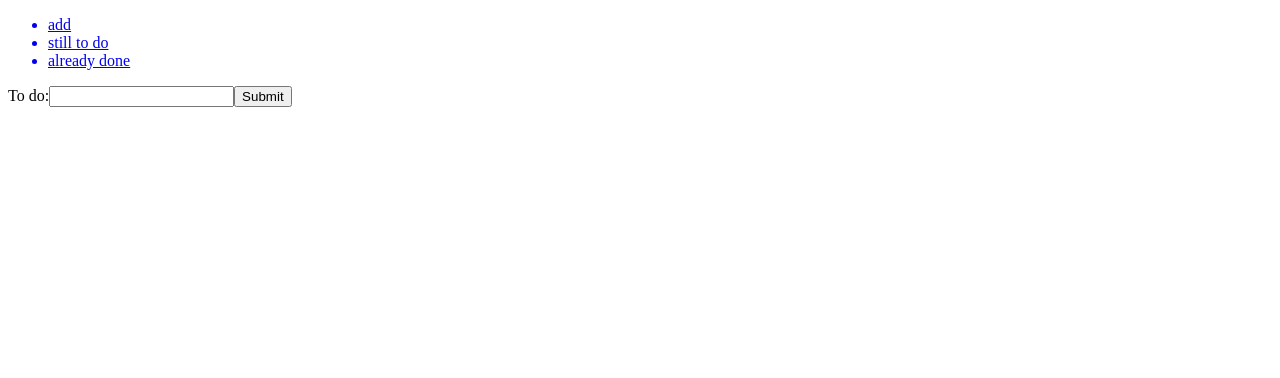
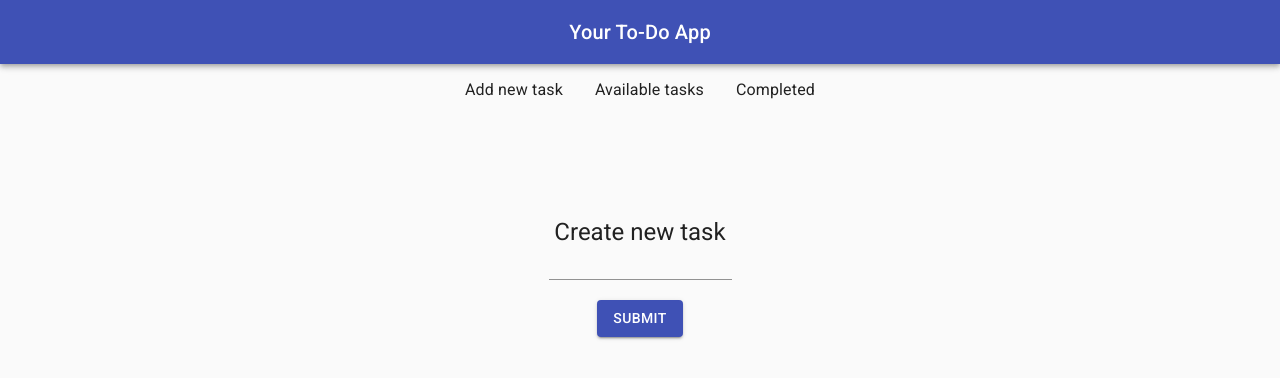
Before and after one commit to Element7/to-sth, a React (Create React App) app: page / in a window 1280 px wide. Shown: the top 378 px of the page. Built offline with nearby package versions, Linux system fonts and the light colour scheme.

Commit message:
Basic ugly layout from material-ui

```diff
--- a/package.json
+++ b/package.json
@@ -3,11 +3,15 @@
   "version": "0.1.0",
   "private": true,
   "dependencies": {
+    "@material-ui/core": "^4.5.2",
+    "@material-ui/icons": "^4.5.1",
+    "@material-ui/styles": "^4.5.2",
     "react": "^16.11.0",
     "react-dom": "^16.11.0",
     "react-redux": "^7.1.1",
     "react-router-dom": "^5.1.2",
     "react-scripts": "3.2.0",
+    "recompose": "^0.30.0",
     "redux": "^4.0.4",
     "redux-devtools-extension": "^2.13.8",
     "redux-logger": "^3.0.6",
--- a/public/index.html
+++ b/public/index.html
@@ -3,18 +3,17 @@
 
 <head>
   <meta charset="utf-8" />
-
   <meta name="viewport" content="width=device-width, initial-scale=1" />
   <meta name="theme-color" content="#000000" />
   <meta name="description" content="Web site created using create-react-app" />
-
+  <link rel="stylesheet" href="https://fonts.googleapis.com/css?family=Roboto:300,400,500,700&display=swap" />
+  <link rel="stylesheet" href="https://fonts.googleapis.com/icon?family=Material+Icons" />
   <title>React App</title>
 </head>
 
 <body>
   <noscript>You need to enable JavaScript to run this app.</noscript>
   <div id="root"></div>
-
 </body>
 
 </html>
--- a/src/actions/index.js
+++ b/src/actions/index.js
@@ -1,6 +1,12 @@
-export const SHOW_CURRENT_LIST = '[list] Show current list';
+export const ADD_TASK = '[list] Show current list';
+export const FILTER_LIST = '[list] delete task from list';
 
 export const showList = (list) => ({
-    type: SHOW_CURRENT_LIST,
+    type: ADD_TASK,
     list
 });
+
+export const filterList = (list) => ({
+    type: FILTER_LIST,
+    list
+})
--- a/src/components/Done.js
+++ b/src/components/Done.js
@@ -1,13 +1,12 @@
 import React, { Component } from 'react';
-import Header from './Header';
+import { Container } from '@material-ui/core'
 
 class Done extends Component {
     render() {
         return (
-            <div>
-                <Header />
+            <Container>
                 done
-            </div>
+            </Container>
         )
     }
 }
--- a/src/components/Form.js
+++ b/src/components/Form.js
@@ -1,6 +1,16 @@
 import React, { Component } from 'react';
 import { connect } from 'react-redux';
-import { showList } from '../actions'
+import { showList } from '../actions';
+import { Button, Typography, TextField, Container, FormControl } from '@material-ui/core';
+
+const formStyle = {
+    display: 'flex',
+    justifyContent: 'center',
+    alignItems: 'center',
+    flexDirection: 'columns',
+    marginTop: '100px'
+}
+
 
 class Form extends Component {
     constructor(props) {
@@ -15,6 +25,8 @@ class Form extends Component {
     }
 
     onSubmit = (e) => {
+        console.log('asdasd');
+
         e.preventDefault();
         const taskItem = {
             task: this.state.task,
@@ -24,24 +36,26 @@ class Form extends Component {
     render() {
         const { task } = this.state;
         return (
-            <div>
-                <form onSubmit={this.onSubmit}>
-                    <label>To do:</label>
-                    <input type='text' name='task' onChange={this.onChange} value={task}></input>
-                    <button type='submit'>Submit</button>
-                </form>
-            </div>
+            <Container>
+                <FormControl style={formStyle} >
+                    <Typography variant='h5'>Create new task</Typography>
+                    <TextField type='text' name='task' onChange={this.onChange} value={task}></TextField>
+                    <br />
+                    <Button onClick={this.onSubmit} color='primary' variant='contained'>Submit</Button>
+                </FormControl>
+            </Container >
+
         )
     }
 }
 
-const mapState = ({ list }) => ({
+const mapStateToProps = ({ list }) => ({
     list
 });
 
-const mapDispatch = dispatch => ({
+const mapDispatchToProps = dispatch => ({
     add: (list) => dispatch(showList(list))
 })
 
 
-export default connect(mapState, mapDispatch)(Form);
+export default connect(mapStateToProps, mapDispatchToProps)(Form);
--- a/src/components/Header.js
+++ b/src/components/Header.js
@@ -1,21 +1,69 @@
+import { NavLink } from 'react-router-dom';
 import React, { Component } from 'react'
-import { NavLink } from 'react-router-dom';
+import {
+    AppBar, Toolbar, Typography,
+    CssBaseline, MenuList, MenuItem, Box
+} from '@material-ui/core'
+
+
+
+const styles = () => ({
+    root: {
+        flexGrow: 1,
+        zIndex: 1,
+        overflow: 'hidden',
+        position: 'relative',
+        display: 'flex',
+        width: '100%',
+    },
+    menulist: {
+        display: 'flex',
+        margin: '0 auto',
+        justifyContent: 'center'
+    },
+    fullWidth: {
+        width: '100%'
+    },
+    AppBar: {
+        width: '100wh'
+    }
+})
 
 
 class Header extends Component {
 
 
     render() {
-        return (
-            <div>
-                <ul>
-                    <NavLink to='/'><li>add</li></NavLink>
-                    <NavLink to='/list'> <li>still to do</li></NavLink>
-                    <NavLink to='/done'> <li>already done</li></NavLink>
-                </ul>
-            </div>
+        const classes = styles()
+        return (<>
+            <CssBaseline />
+            <AppBar position="static">
+                <Toolbar >
+                    <Typography style={classes.fullWidth} variant="h6" align='center' color="inherit" noWrap> Your To-Do App
+                        </Typography>
+                </Toolbar>
+            </AppBar>
+            <Box>
+                <MenuList style={classes.menulist}>
+                    <MenuItem component={NavLink} to='/'>
+                        Add new task
+                            </MenuItem>
+                    <MenuItem component={NavLink} to='/list'>
+                        Available tasks
+                            </MenuItem>
+                    <MenuItem component={NavLink} to='/done'>
+                        Completed
+                             </MenuItem>
+                </MenuList>
+            </Box>
+
+
+        </ >
+
+
         )
     }
 }
 
-export default Header;
+
+export default Header
--- a/src/components/Page.js
+++ b/src/components/Page.js
@@ -1,15 +1,14 @@
-import Header from './Header';
 import Form from './Form';
 import React, { Component } from 'react';
+import { Container } from '@material-ui/core'
 
 
 export default class Page extends Component {
     render() {
         return (
-            <div>
-                <Header />
+            <Container>
                 <Form />
-            </div>
+            </Container>
         )
     }
 }
--- a/src/components/Routes.js
+++ b/src/components/Routes.js
@@ -3,11 +3,13 @@ import { HashRouter as Router, Route, Switch } from 'react-router-dom';
 import Page from './Page';
 import { list } from './Todo';
 import Done from './Done';
+import Header from './Header'
 class Routes extends Component {
     render() {
         return (
             <div>
                 <Router>
+                    <Header />
                     <Switch>
                         <Route exact path="/" component={Page} />
                         <Route path="/list" component={list} />
--- a/src/components/Todo.js
+++ b/src/components/Todo.js
@@ -1,30 +1,60 @@
 import React, { Component } from 'react';
-import Header from './Header'
 import { connect } from "react-redux";
 import { showList } from "../actions";
+import { filterList } from "../actions";
+import ClearIcon from '@material-ui/icons/Clear';
+import { Container, List, ListItem, Button } from '@material-ui/core';
+import CheckIcon from '@material-ui/icons/Check';
+
+
+const ListItemStyle = {
+    display: 'flex',
+    justifyContent: 'space-between'
+}
+
 
 class Todo extends Component {
+
+    handleClear = e => {
+
+
+
+        this.props.filter(this.props.list)
+
+
+
+    }
     render() {
+        const handleBtns = <div>
+            <Button><CheckIcon /></Button>
+            <Button onClick={this.handleClear}><ClearIcon /></Button>
+        </div>
+
         const todoList = this.props.list.map(item => {
-            return (
-                <li key={item.todo}>{item.todo}</li>
+            return (<>
+                <ListItem style={ListItemStyle} divider={true} key={item.todo}>{item.todo}{handleBtns}</ListItem>
+            </>
             )
-
         })
         return (
-            <div>
-                <Header />
-                <ul>{todoList}</ul>
-            </div>
+            <Container>
+                <List >{todoList}</List>
+            </Container>
         )
     }
 }
 
+
+
 const mapStateToProps = (state) => {
     return {
-        list: state.list
+        list: state.list,
+        filterList: state.filterList
     }
 };
-const mapDispatchToProps = { showList };
+const mapDispatchToProps = dispatch => ({
+    add: (list) => dispatch(showList(list)),
+    filter: (list) => dispatch(filterList(list))
+})
 
 export const list = connect(mapStateToProps, mapDispatchToProps)(Todo);
--- a/src/reducers/list.js
+++ b/src/reducers/list.js
@@ -1,4 +1,5 @@
-import { SHOW_CURRENT_LIST } from '../actions'
+import { ADD_TASK } from '../actions';
+
 
 const initState = [
     {
@@ -11,11 +12,12 @@ const initState = [
 
 export const list = (state = initState, action) => {
     switch (action.type) {
-        case SHOW_CURRENT_LIST:
+        case ADD_TASK:
             return [
                 ...state,
                 {
-                    todo: action.list.task
+                    todo: action.list.task,
+                    id: new Date().getTime()
                 }
             ]
         default:
```
Also changed, not shown: src/reducers/filterList.js (added, +11 -0 lines), 1 other file (tests, documents, lock files or other folders).
